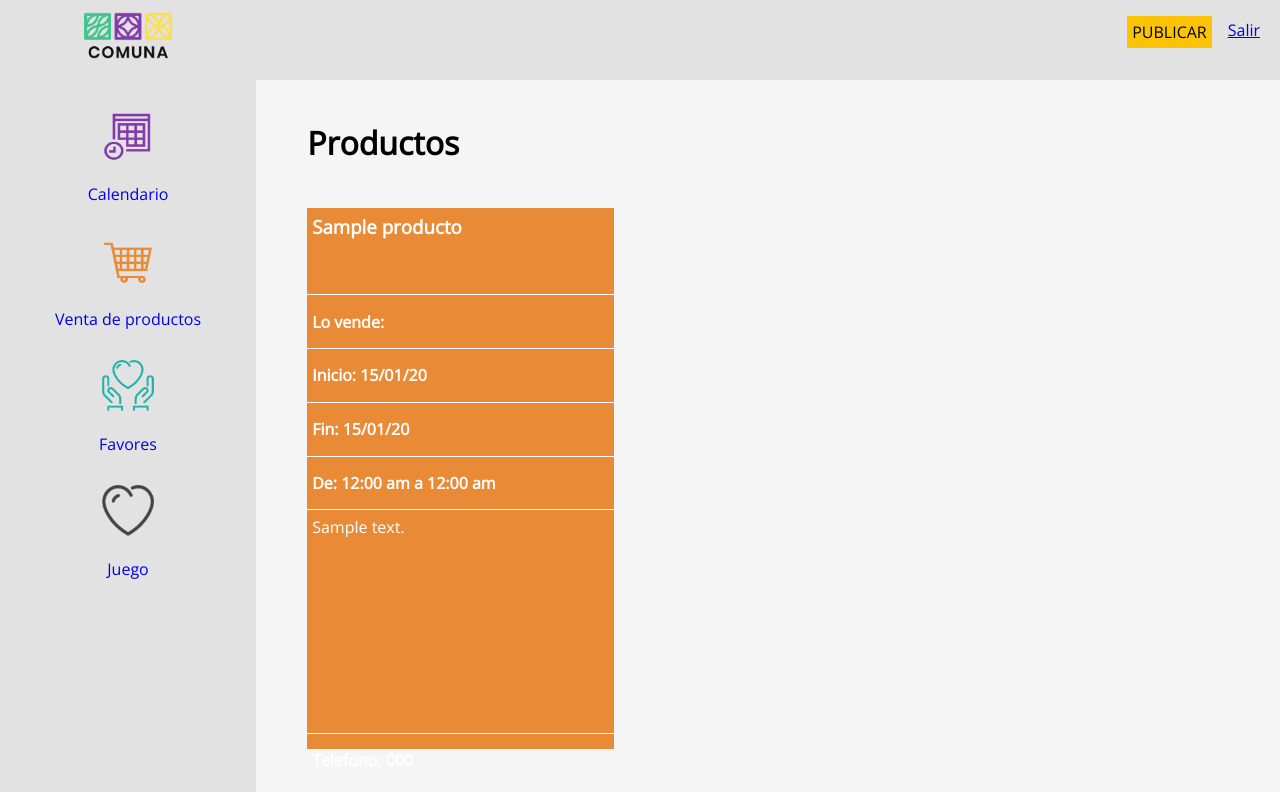
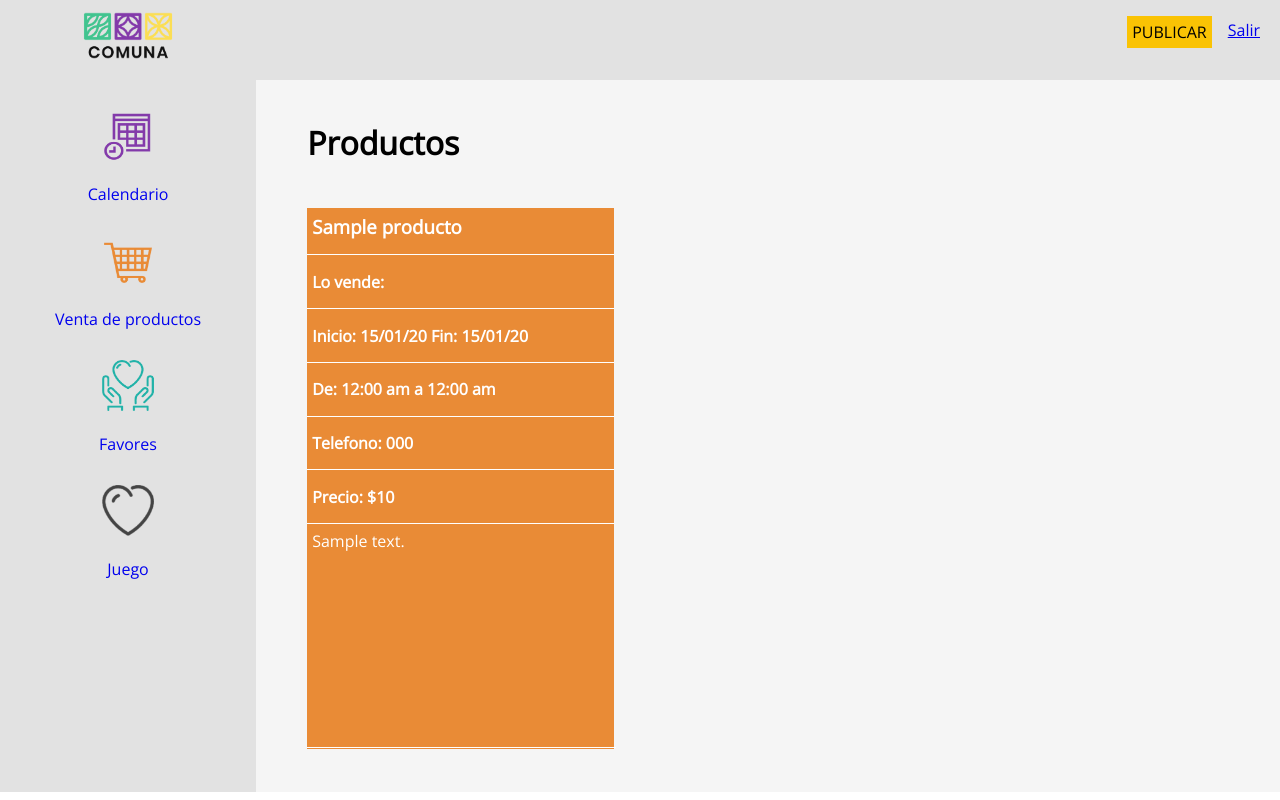
Before and after one commit to Aragon-Diego/ComunaNuevo, a PHP site: page /ComunaNuevo/ver_producto.php in a window 1280 px wide. Run offline with PHP 8.4, Linux system fonts and the light colour scheme; data comes from the database, SQL or seed files in the repository; tables that the repository leaves empty or names only in its code hold one stand-in row (values such as "Sample post"); data that the repository does not hold is empty.

Commit message:
Cambio css

```diff
--- a/BDD/kiosco_intel.sql
+++ b/BDD/kiosco_intel.sql
@@ -3,7 +3,7 @@
 -- https://www.phpmyadmin.net/
 --
 -- Servidor: 127.0.0.1
--- Tiempo de generación: 26-10-2019 a las 18:21:15
+-- Tiempo de generación: 29-10-2019 a las 18:41:21
 -- Versión del servidor: 10.1.38-MariaDB
 -- Versión de PHP: 7.3.4
 
--- a/styles/vistas.css
+++ b/styles/vistas.css
@@ -55,3 +55,11 @@
     padding-top:5%;
     padding-bottom:5%;
 }
+.calendario .desc{
+    width:99%;
+    min-height:35%;
+    max-height:35%;
+}
+.producto h3 {
+    padding-bottom:5%;
+}
--- a/ver_calendario.php
+++ b/ver_calendario.php
@@ -61,12 +61,10 @@ session_start();
 
                     echo '<h3>', $tupla['titulo'] ,'</h3>';
                     echo '<h4 class="fecha"> Evento organizado por: ',$usuario,'</h4>';
-                    echo '<h4 class="fecha"> Inicio: ',date_format($date, 'd/m/y'),'</h4>';
-                    echo '<h4 class="fecha"> Fin: ',date_format($date2, 'd/m/y'),'</h4>';
-                    echo '<h4 class="fecha"> De: ',date("h:i a", $hora),' a ', date("h:i a", $hora2) ,'</h4>';
-                    echo '<p class="desc">',$tupla['contenido'],'</p>';
+                    echo '<h4 class="fecha"> Inicio: ',date_format($date, 'd/m/y'),' Fin: ',date_format($date2, 'd/m/y'),'</h4>';
                     echo '<h4 class="lugar">Lugar: ',$tupla['lugar'],'</h4>';
                     echo '<h4 class="lugar">Precio: $',$tupla['precio'],'</h4>';
+                    echo '<p class="desc">',$tupla['contenido'],'</p>';
                     echo '</div>';
                 }
 
--- a/ver_producto.php
+++ b/ver_producto.php
@@ -60,12 +60,11 @@
 
                     echo '<h3>', $tupla['nombre'] ,'</h3>';
                     echo '<h4 class="fecha"> Lo vende: ',$usuario ,'</h4>';
-                    echo '<h4 class="fecha"> Inicio: ',date_format($date, 'd/m/y'),'</h4>';
-                    echo '<h4 class="fecha">  Fin: ',date_format($date2, 'd/m/y') ,'</h4>';
+                    echo '<h4 class="fecha"> Inicio: ',date_format($date, 'd/m/y'),' Fin: ',date_format($date2, 'd/m/y'),'</h4>';
                     echo '<h4 class="fecha">  De: ',date("h:i a", $hora),' a ', date("h:i a", $hora2) ,'</h4>';
-                    echo '<p class="desc">',$tupla['descripcion'],'</p>';
                     echo '<h4 class="lugar">Telefono: ',$tupla['telefono'],'</h4>';
                     echo '<h4 class="lugar">Precio: $',$tupla['precio'],'</h4>';
+                    echo '<p class="desc">',$tupla['descripcion'],'</p>';
                     echo '</div>';
                 }
 
```
